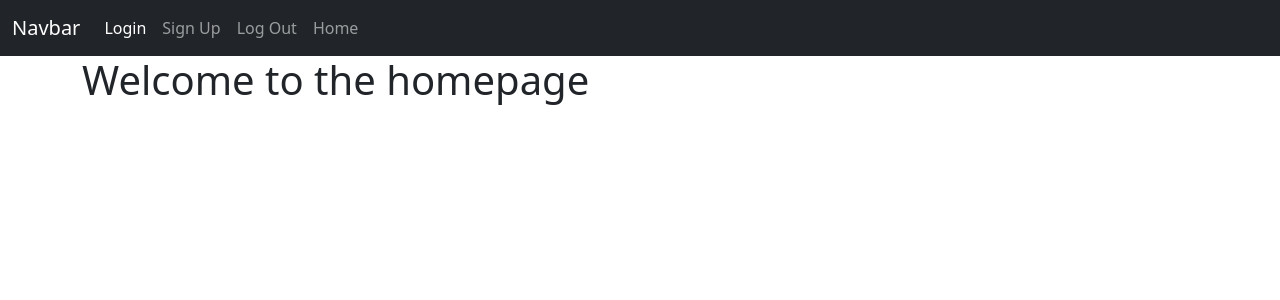
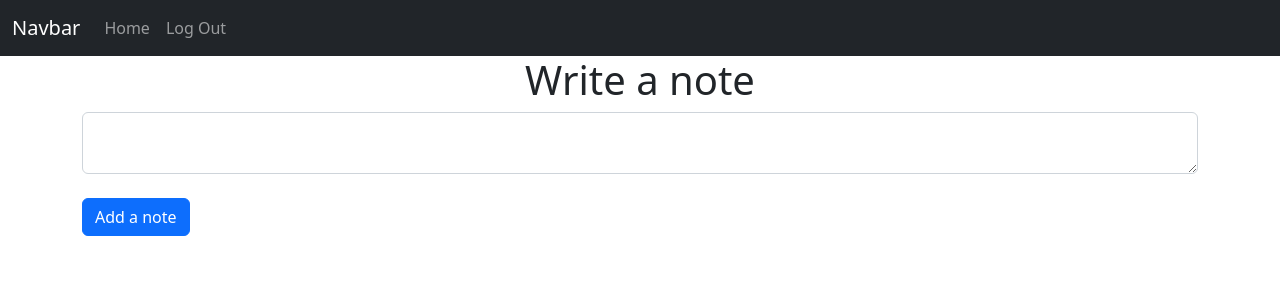
Before and after one commit to purplehippo911/flaskWebsite, a Flask app: page / in a window 1280 px wide. Shown: the top 300 px of the page. Run offline with Flask 2, Linux system fonts and the light colour scheme; a user stored in the database is signed in; data comes from the database, SQL or seed files in the repository; both versions use the stored data as it was after the commit.

Commit message:
Pending changes exported from your codespace

```diff
--- a/website/auth.py
+++ b/website/auth.py
@@ -25,7 +25,7 @@ def login():
             flash('User does not exist.', category='error')
             return redirect(url_for('auth.sign-up'))
 
-    return render_template('login.html', num=500, users=["Tim", "Arthur", "George", "Ada", "Mary"])
+    return render_template('login.html', num=500, users=["Tim", "Arthur", "George", "Ada", "Mary"], user=current_user)
 
 
 @auth.route('/logout')
@@ -62,8 +62,8 @@ def sign_up():
                 password1, method='sha256'))
             db.session.add(new_user)
             db.session.commit()
-            login_user(user, remember=True)
+            login_user(new_user, remember=True)
             flash('Account created!', category='success')
             return redirect(url_for('views.home'))
 
-    return render_template('sign_up.html')
+    return render_template('sign_up.html', user=current_user)
--- a/website/static/index.js
+++ b/website/static/index.js
@@ -0,0 +1,9 @@
+
+function deleteNote(noteId) {
+    fetch('delete-note', {
+        method:'POST',
+        body:JSON.stringify({noteId:noteId}),
+    }).then((resp) => {
+        window.location.href = "/";
+    });
+}
--- a/website/templates/base.html
+++ b/website/templates/base.html
@@ -32,20 +32,21 @@
         </button>
         <div class="collapse navbar-collapse" id="navbarSupportedContent">
           <ul class="navbar-nav me-auto mb-2 mb-lg-0">
+            {% if user.is_authenticated %}
             <li class="nav-item">
-              <a class="nav-link active" aria-current="page" href="/login"
-                >Login</a
-              >
+              <a class="nav-link" href="/">Home</a>
             </li>
+            <li class="nav-item">
+              <a class="nav-link" href="/logout">Log Out</a>
+            </li>
+            {% else %}
             <li class="nav-item">
               <a class="nav-link" href="/sign-up">Sign Up</a>
             </li>
             <li class="nav-item">
-              <a class="nav-link" href="/logout">Log Out</a>
+              <a class="nav-link active" aria-current="page" href="/login">Login</a>
             </li>
-            <li class="nav-item">
-              <a class="nav-link" href="/">Home</a>
-            </li>
+            {% endif %}
           </ul>
         </div>
       </div>
@@ -55,7 +56,7 @@
     'error' %}
     <div class="alert alert-danger alter-dismissable fade show" role="alert">
       {{message}}
-      <button type="button" class="close" data-dismiss="alert">
+      <button type="button" class="close" data-dismissable="alert">
         <span aria-hidden="true">&times;</span>
       </button>
     </div>
@@ -63,7 +64,7 @@
     {% else %}
     <div class="alert alert-success alter-dismissable fade show" role="alert">
       {{message}}
-      <button class="close" data-dismiss="alert">
+      <button class="close" data-dismissable="alert">
         <span aria-hidden="true">&times;</span>
       </button>
     </div>
--- a/website/templates/index.html
+++ b/website/templates/index.html
@@ -1,5 +1,23 @@
 {% extends 'base.html' %} {% block title %}Home{% endblock %}
 
 {% block content %}
-<h1>Welcome to the homepage</h1>
+<h1 align="center">Write a note</h1>
+<ul class="list-group list-group-flush" id="notes">
+    {% for note in user.notes %}
+    <li class="list-group-item">
+        {{note.data}}
+        <button class="close" onClick="deleteNote({{ note.id }})">
+            <span aria-hidden="true">&times;</span>
+        </button>
+    </li>
+    {% endfor %}
+</ul>
+
+<form method="post">
+    <textarea name="note" id="note" class="form-control"></textarea>
+    <br>
+    <div class="align-center">
+        <input type="submit" class="btn btn-primary" value="Add a note">
+    </div>
+</form>
 {% endblock %}
--- a/website/views.py
+++ b/website/views.py
@@ -1,11 +1,34 @@
-from flask import Blueprint, url_for, render_template
+from flask import Blueprint, url_for, render_template, request, flash, jsonify
 from flask_login import login_required, current_user
-
+from .models import Note
+from . import db
+import json
 
 views = Blueprint('views', __name__)
 
 
-@views.route('/')
+@views.route('/', methods=["GET", "POST"])
 @login_required
 def home():
-    return render_template("index.html")
+    if request.method == 'POST':
+        note = request.form.get('note')
+        if(len(note) <= 1):
+            flash('Note must be longer than 1 character.', category="error")
+        else:
+            new_note = Note(data=note, user_id=current_user.id)
+            db.session.add(new_note)
+            db.session.commit()
+            flash('Note created', category="success")
+    return render_template("index.html", user=current_user)
+
+@views.route("/delete-note", methods=["POST"])
+def delete_note():
+    note = json.loads(request.data)
+    noteId = note["noteId"]
+    note = Note.query.get(noteId)
+
+    if note:
+        if note.user_id == current_user.id:
+            db.session.delete(note)
+            db.session.commit()
+    return jsonify({})
```
Also changed, not shown: instance/database.db.
